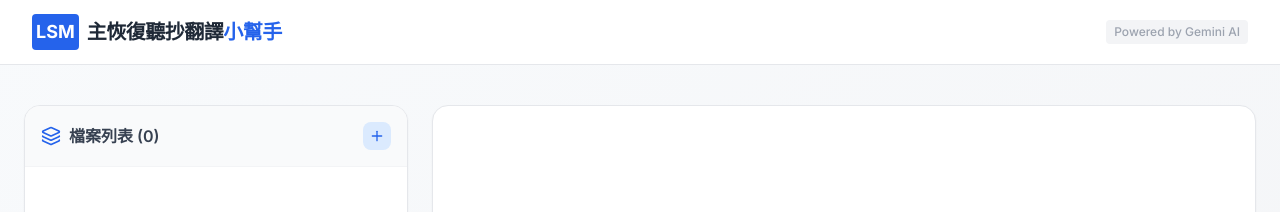
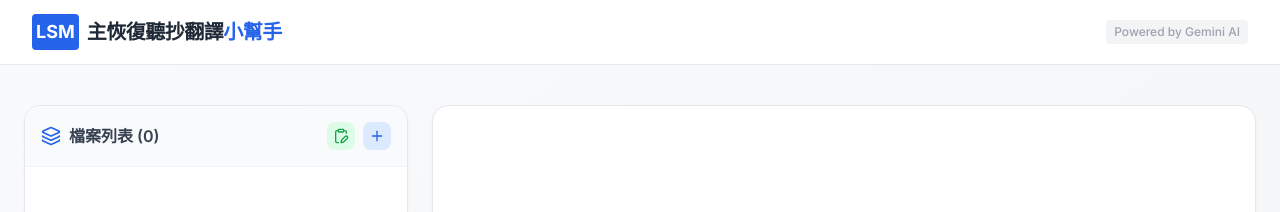
Before and after one commit to SamuelXingCheng/transcriber-helper, a React (Vite) app: page / in a window 1280 px wide. Shown: the top 212 px of the page. Built offline with nearby package versions, Linux system fonts and the light colour scheme.

Commit message:
feat: 支援貼上逐字稿進行文字整理

```diff
--- a/components/Transcriber.tsx
+++ b/components/Transcriber.tsx
@@ -1,5 +1,5 @@
 import React, { useState, useRef } from 'react';
-import { Upload, FileAudio, Play, Download, RefreshCw, AlertCircle, CheckCircle2, Type, Languages, Sparkles, FileText, BookOpen, Layout, Trash2, Layers, Plus } from 'lucide-react';
+import { Upload, FileAudio, Play, Download, RefreshCw, AlertCircle, CheckCircle2, Type, Languages, Sparkles, FileText, BookOpen, Layout, Trash2, Layers, Plus, ClipboardPen } from 'lucide-react';
 import { decodeAndResampleAudio, sliceAudioBufferSmart } from '../services/audioService';
 import { transcribeAudioChunk, refineAndMergeTranscript, translateTranscript, formatToLSMStyle, summarizeMeeting, enrichWithLinks } from '../services/geminiService';
 import { ChunkResult, ProcessingState, TranscribeStatus, FileJob } from '../types';
@@ -14,6 +14,43 @@ export const Transcriber: React.FC = () => {
   const [userInstructions, setUserInstructions] = useState(''); // 儲存使用者的修正指令
 
   const fileInputRef = useRef<HTMLInputElement>(null);
+
+  const handleCreateTextJob = () => {
+    const newId = Math.random().toString(36).substring(7);
+    const timestamp = new Date().toLocaleString('zh-TW', { hour12: false, month: '2-digit', day: '2-digit', hour: '2-digit', minute: '2-digit' });
+
+    const newJob: FileJob = {
+        id: newId,
+        // 建立一個虛擬的 File 物件 (這是關鍵，為了符合 TypeScript 類型)
+        file: new File([""], `手動輸入_${timestamp}.txt`, { type: "text/plain" }),
+        metadata: {
+            fileName: `手動輸入_${timestamp}`, // 檔名
+            size: 0,
+            type: "text/plain",
+            duration: 0,
+        },
+        state: {
+            // [關鍵] 直接設為 COMPLETED，這樣編輯器就會解鎖，讓您可以貼上文字
+            status: TranscribeStatus.COMPLETED,
+            progress: 100,
+            totalChunks: 0,
+            completedChunks: 0,
+            currentOperation: '就緒 (請貼上文字)',
+        },
+        chunks: [],
+        finalTranscript: '', // 預設為空，等待您貼上
+        translatedTranscript: '',
+        formattedHtml: '',
+        enrichedHtml: '',
+        isTranslating: false,
+        isFormatting: false,
+        isEnriching: false,
+    };
+
+    setJobs(prev => [newJob, ...prev]); // 加到列表最前面
+    setActiveJobId(newId); // 自動選取
+    setViewMode('edit'); // 切換到編輯模式
+  };
 
   const updateJob = (id: string, updates: Partial<FileJob> | ((prev: FileJob) => Partial<FileJob>)) => {
     setJobs(prevJobs => prevJobs.map(job => {
@@ -396,19 +433,38 @@ export const Transcriber: React.FC = () => {
 
       {/* Sidebar */}
       <div className="w-full lg:w-96 h-1/3 lg:h-full flex-shrink-0 flex flex-col bg-white rounded-2xl shadow-sm border border-gray-200 overflow-hidden">
+
+        {/* Sidebar Header [修改處] */}
         <div className="p-4 border-b border-gray-100 bg-gray-50 flex items-center justify-between">
            <h2 className="font-semibold text-gray-700 flex items-center gap-2">
              <Layers className="w-5 h-5 text-blue-600" /> 檔案列表 ({jobs.length})
            </h2>
+
+           {/* [修改] 使用 flex gap-2 將新按鈕與舊按鈕包在一起 */}
+           <div className="flex gap-2">
+               {/* 新增：綠色筆記按鈕 */}
+               <button
+                 onClick={handleCreateTextJob}
+                 className="p-1.5 bg-green-100 text-green-600 rounded-lg hover:bg-green-200 transition-colors"
+                 title="新增文字筆記/貼上逐字稿"
+               >
+                 <ClipboardPen className="w-4 h-4" />
+               </button>
+
+               {/* 原本的：藍色上傳按鈕 */}
                <button
                  onClick={() => fileInputRef.current?.click()}
                  className="p-1.5 bg-blue-100 text-blue-600 rounded-lg hover:bg-blue-200 transition-colors"
+                 title="上傳錄音檔"
                >
                  <Plus className="w-4 h-4" />
                </button>
+           </div>
+
            <input type="file" ref={fileInputRef} onChange={handleFileChange} accept="audio/*,video/*" multiple className="hidden" />
         </div>
 
+        {/* File List (以下完全保留原樣) */}
         <div className="flex-1 overflow-y-auto p-3 space-y-2">
             {jobs.length === 0 && (
                 <div className="h-full flex flex-col items-center justify-center text-gray-400 p-4 text-center">
```
Lines whose indentation alone changed are shown as unchanged.
